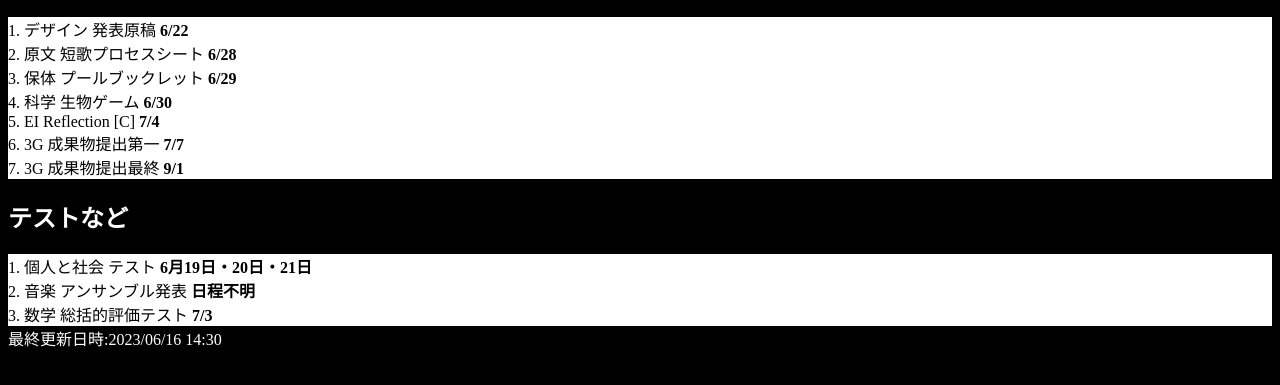
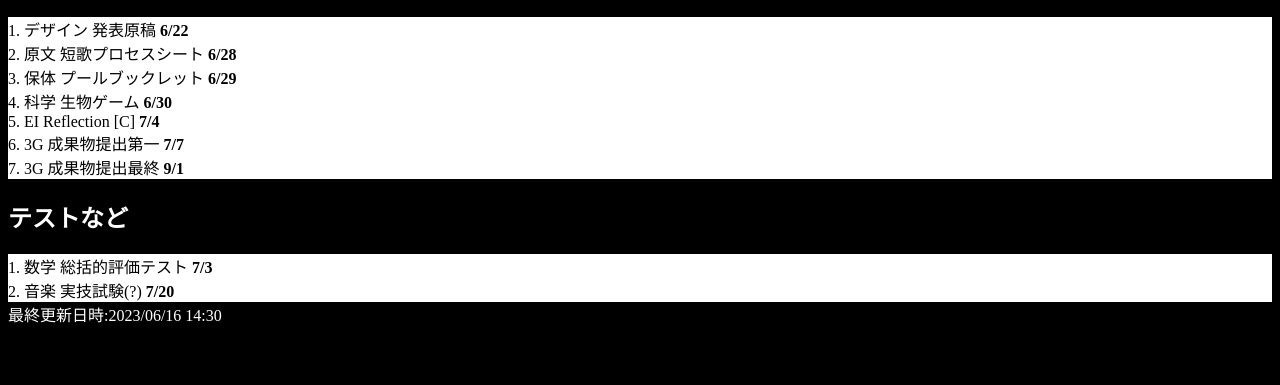
Before and after one commit to scsw0/kadai, a plain HTML site: page index.html in a window 1280 px wide. Shown: the part 127-512 px from the top of the page. Drawn offline with Linux system fonts and the light colour scheme.

Commit message:
Update index.html

```diff
--- a/index.html
+++ b/index.html
@@ -18,9 +18,8 @@
 </div>
 <h2 style="color: white;">テストなど</h2>
 <div style="background: white;">
-1. 個人と社会 テスト <b>6月19日・20日・21日</b><br>
-2. 音楽 アンサンブル発表 <b>日程不明</b><br>
-3. 数学 総括的評価テスト <b>7/3</b><br>
+1. 数学 総括的評価テスト <b>7/3</b><br>
+2. 音楽 実技試験(?) <b>7/20</b><br>
 </div>
 <span style="color: white;">最終更新日時:2023/06/16 14:30</span>
 </body>
```
